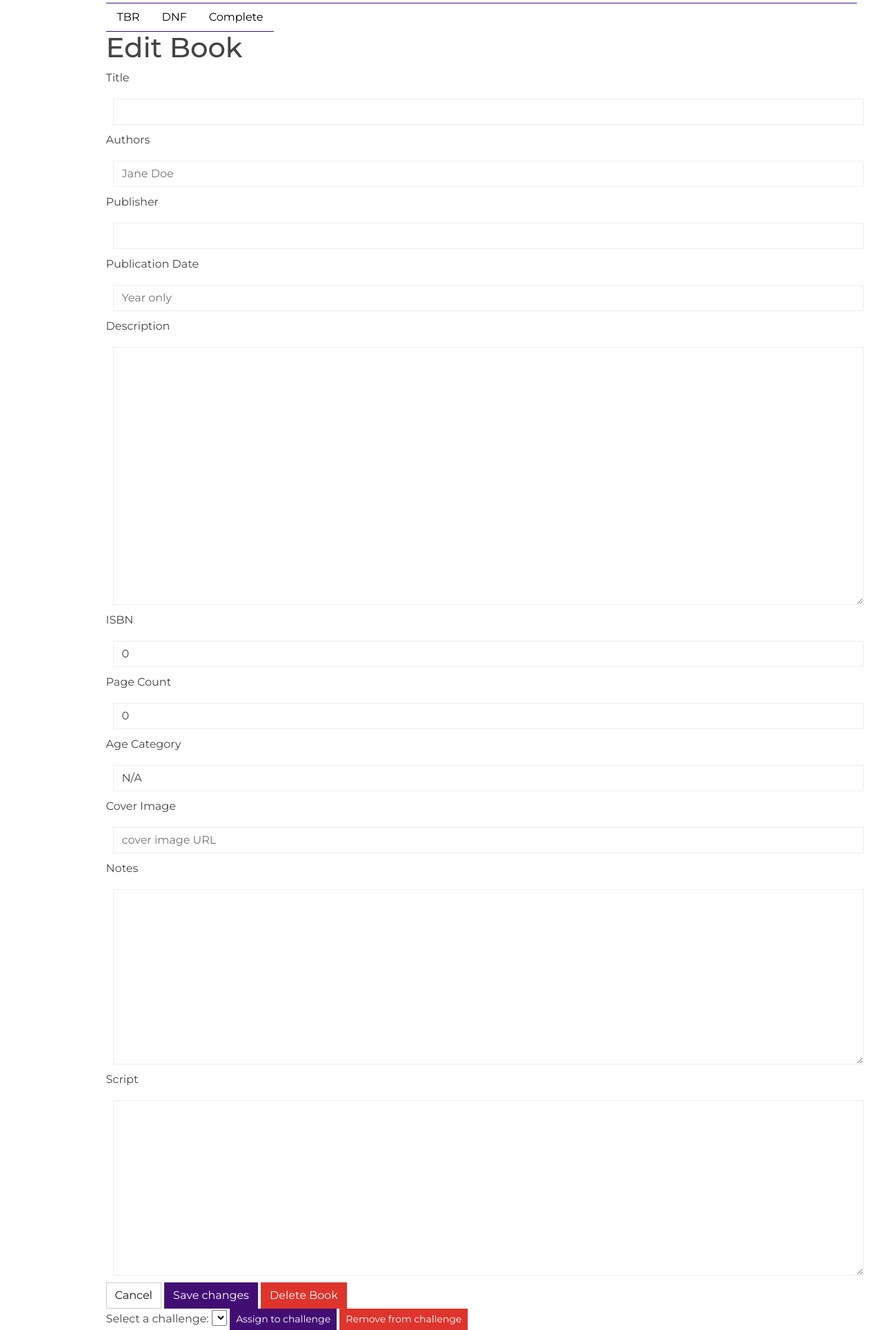
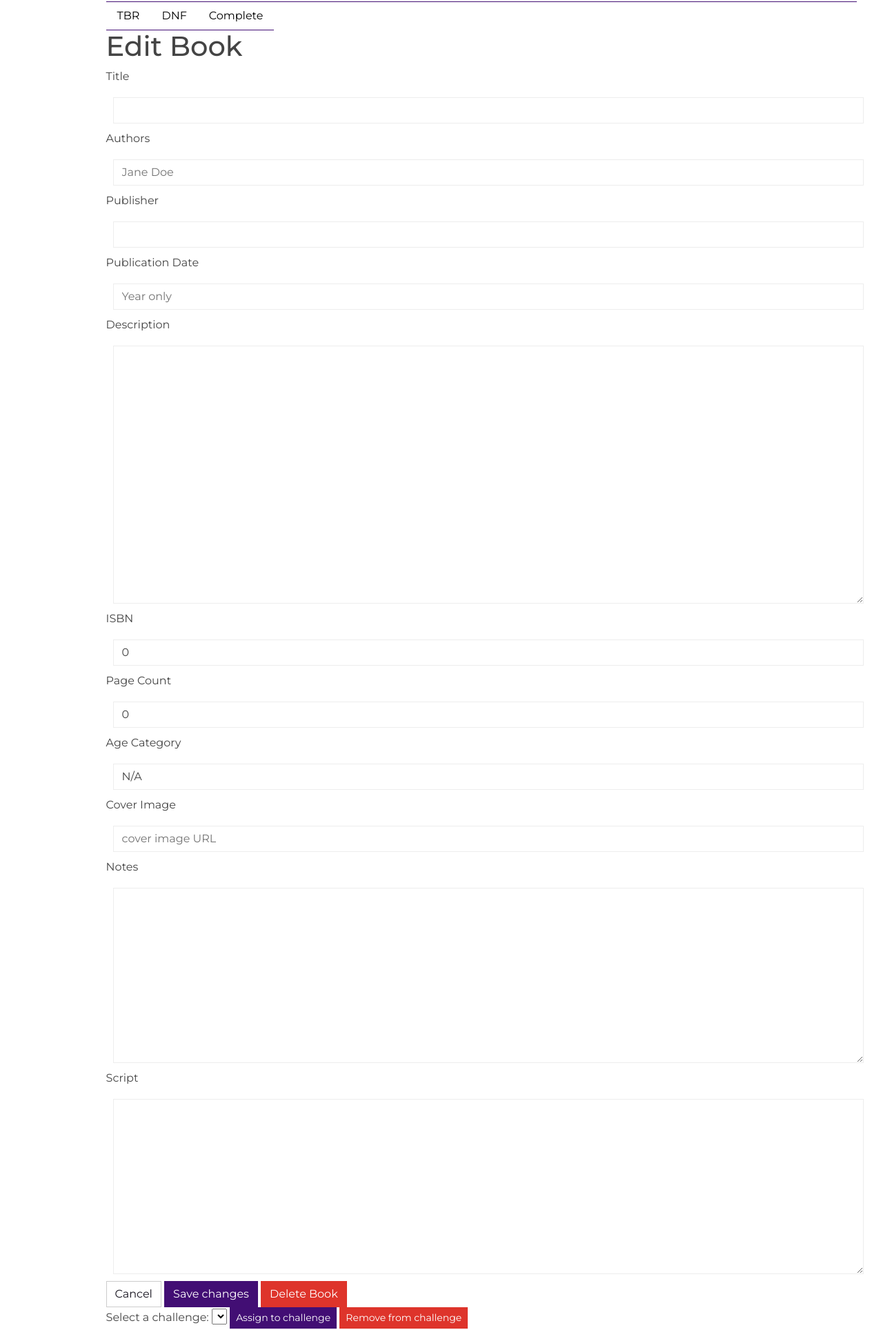
Before and after one commit to CamdenTadhg/TBRead, a Flask app: template templates/books/editbook.html in a window 1280 px wide. Shown: the part 80-2008 px from the top of the page at 69% size. Run offline with Flask 3, Linux system fonts and the light colour scheme; the template is opened without the code that fills it: values that come from a table or form of the project are taken from there, others are empty; parts of the project's set-up code (start-up, migrations or seed data) failed here and were passed over; some libraries are stand-ins or nearby versions.

Commit message:
shifting top navbar size attempt 2

```diff
--- a/static/stylesheets/style.css
+++ b/static/stylesheets/style.css
@@ -38,11 +38,11 @@ textarea{
 .logged-in-content {
     display:grid;
     grid-template-columns: [first] 12vw [sidebar] 85vw [end];
-    grid-template-rows: [top] 10.5vh [content] 79.5vh [bottom]
+    grid-template-rows: [top] 10.25vh [content] 79.5vh [bottom]
 }
 
 .sidebar {
-    height: 85%;
+    height: 89%;
     width: 11%;
     position: fixed;
     z-index: 1;
```
